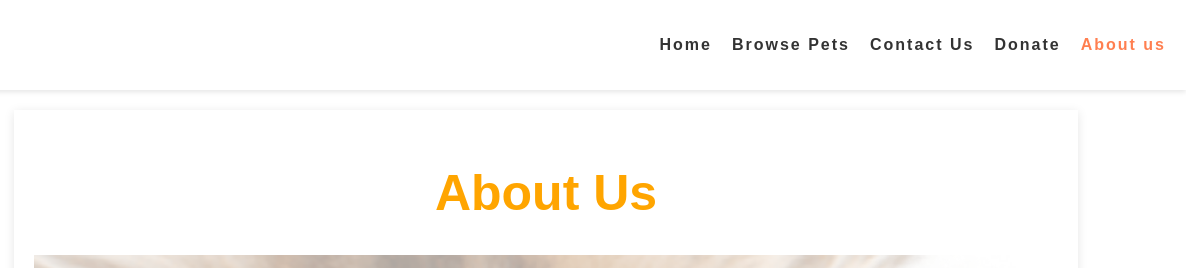
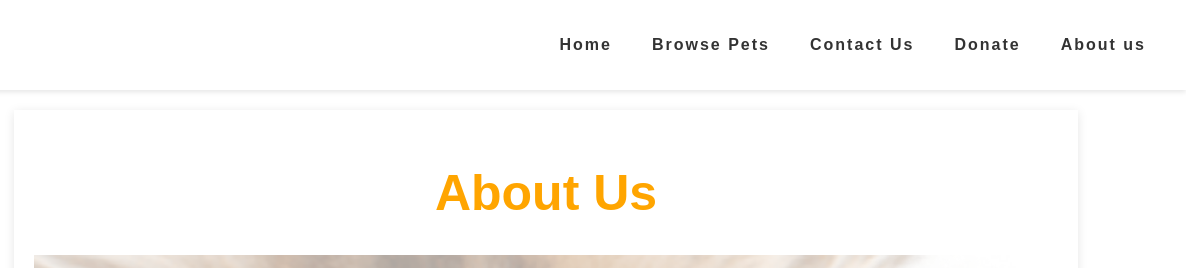
Before and after one commit to Hussain3855/swe363-project, a plain HTML site: page codeDesktop/About-us.html in a window 1280 px wide. Shown: the top 268 px of the page, 94-1280 px from the left. Drawn offline with Linux system fonts and the light colour scheme; files whose address does not match are found by name.

Commit message:
Update About-us.html

```diff
--- a/codeDesktop/About-us.html
+++ b/codeDesktop/About-us.html
@@ -93,14 +93,13 @@
     <header class="header">
         <img src="Screenshot 2024-10-01 at 7.12.02 PM.png" alt="Adopt a Pet Logo">
         <nav>
-             <div class="navigation">
-            <a href="Home.html">Home</a>
-            <a href="Browse-pets.html">Browse Pets</a>
-            <a href="Contact-us.html">Contact Us</a>
-            <a href="Donate.html">Donate</a>
-            <a href="About-us.html" style="color: #ff7f50;">About us</a>
-
-        </div>
+            <ul class="navigation">
+                <li><a href="homePage.html">Home</a></li>
+                <li><a href="browse-pets.html">Browse Pets</a></li>
+                <li><a href="contact-us.html">Contact Us</a></li>
+                <li><a href="donate.html">Donate</a></li>
+                <li><a href="about-us.html">About us</a></li>
+            </ul>
         </nav>
     </header>
     <div class="container">
```
